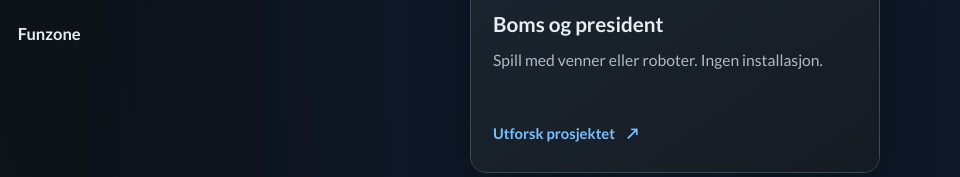
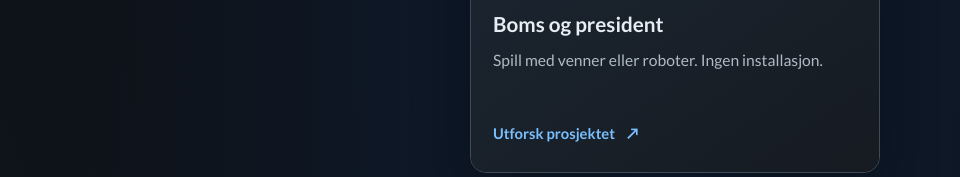
Before and after one commit to jwlei/jwlei.github.io, a plain HTML site: page index.html in a window 1280 px wide. Shown: the part 478-655 px from the top of the page, 320-1280 px from the left. Drawn offline with nearby package versions, Linux system fonts and the light colour scheme.

Commit message:
Remove the Funzone link from the hero
Co-Authored-By: Claude Opus 5.5 <noreply@anthropic.com>

```diff
--- a/index.html
+++ b/index.html
@@ -62,7 +62,6 @@
                 <div class="hero-actions">
                     <a i18n-key="dl-portfolio" id="cv-dl" href="/files/cv_no.pdf" class="btn-rounded">Last ned CV</a>
                     <a class="text-link hero-projects-link" href="#project-section"><span i18n-key="projects">Prosjekter</span></a>
-                    <a class="text-link hero-projects-link" href="#funzone-section"><span i18n-key="funzone">Funzone</span></a>
                 </div>
                 <ul class="hero-social" aria-label="Profiler" i18n-aria-label="profiles">
                     <li>
```
